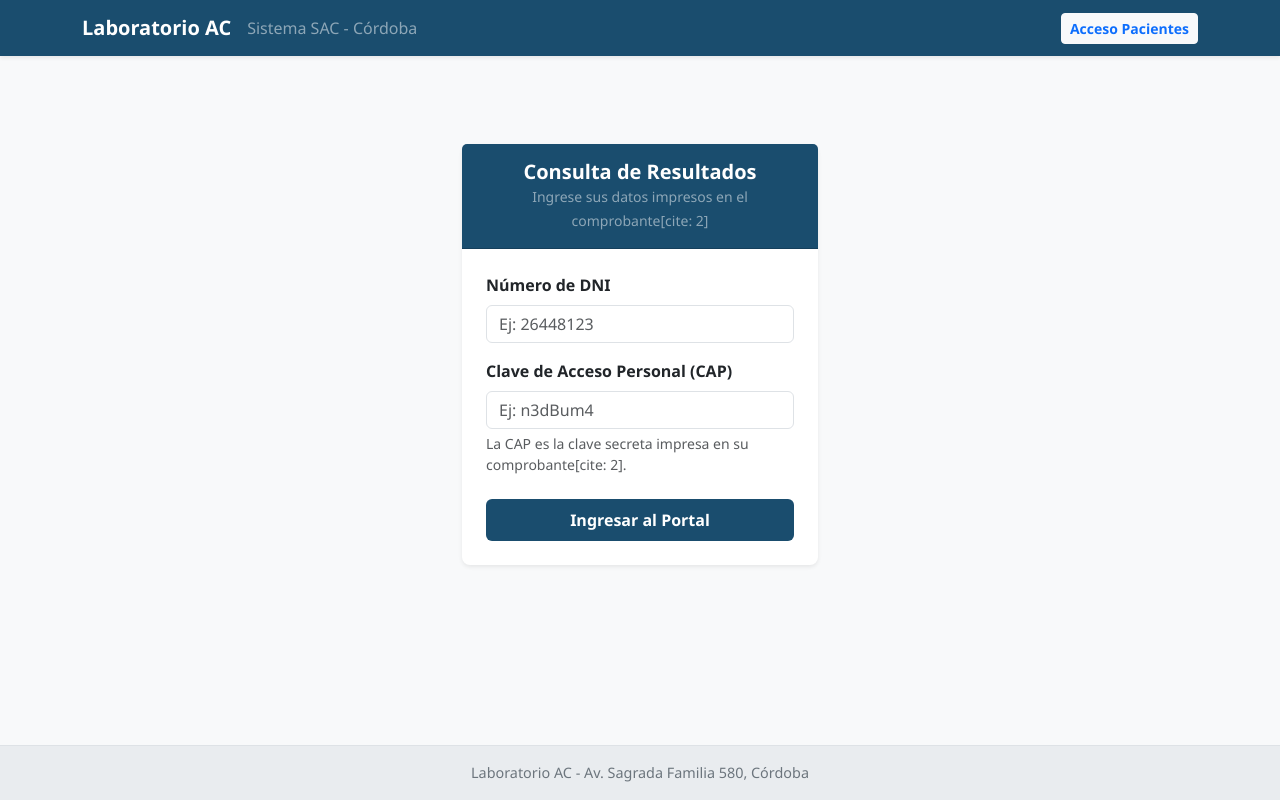
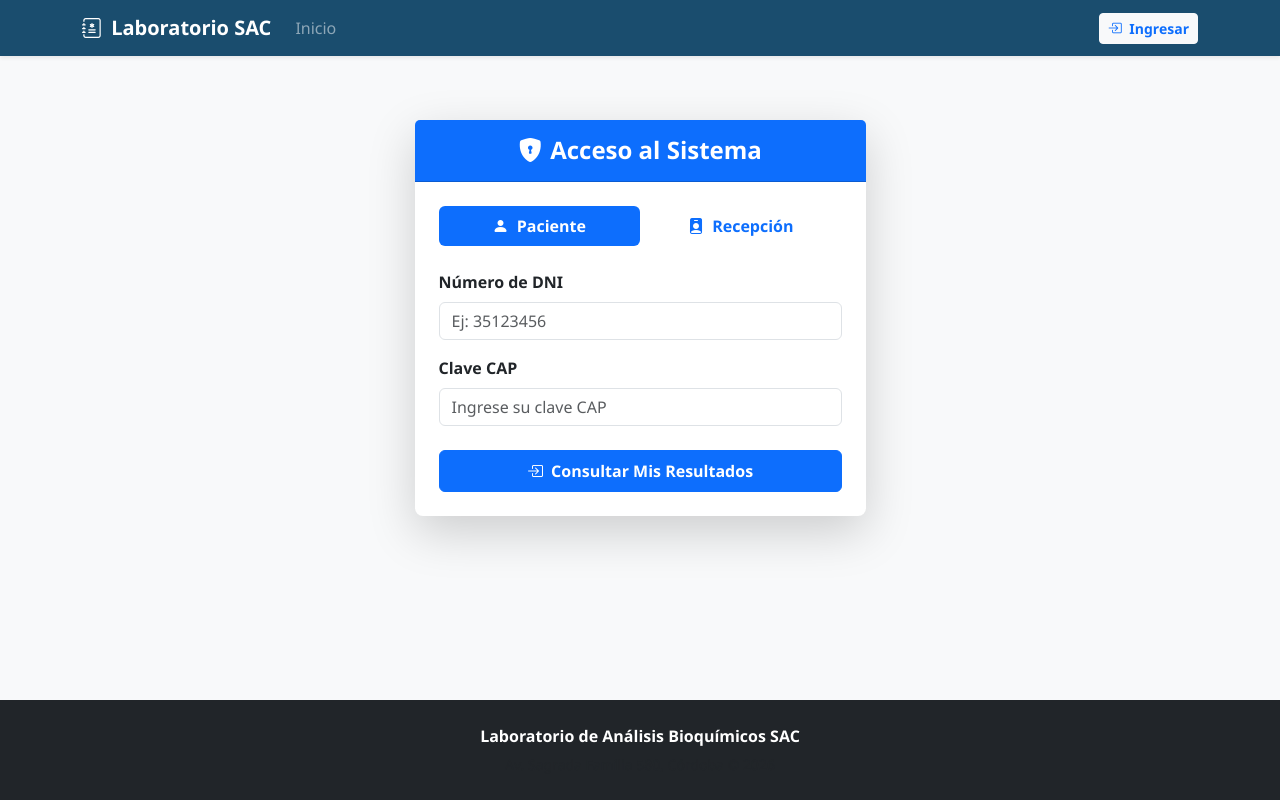
Before and after one commit to Villada-PG3/trabajo-practico-integrador-laboratorio_analisis_bioquimico, a Django app: page /portal/login/ in a window 1280 px wide. Run offline with Django 5.2, Linux system fonts and the light colour scheme.

Commit message:
feat:Desde el home generico,inicio de sesion para paciente y para administrador

```diff
--- a/analisis_bioquimico/templates/analisis_bioquimico/base.html
+++ b/analisis_bioquimico/templates/analisis_bioquimico/base.html
@@ -3,51 +3,110 @@
 <head>
     <meta charset="UTF-8">
     <meta name="viewport" content="width=device-width, initial-scale=1.0">
-    <title>{% block title %}Laboratorio AC - Sistema SAC{% endblock %}</title>
-    <!-- Bootstrap CSS -->
+    <title>{% block title %}Laboratorio SAC - Córdoba{% endblock %}</title>
+    <!-- Bootstrap 5 CSS -->
     <link href="https://cdn.jsdelivr.net/npm/bootstrap@5.3.0/dist/css/bootstrap.min.css" rel="stylesheet">
+    <!-- Bootstrap Icons -->
+    <link rel="stylesheet" href="https://cdn.jsdelivr.net/npm/bootstrap-icons@1.11.0/font/bootstrap-icons.css">
     <style>
-        body { background-color: #f8f9fa; font-family: 'Segoe UI', Tahoma, Geneva, Verdana, sans-serif; }
-        .navbar-custom { background-color: #1a4d6e; }
-        .footer-custom { background-color: #e9ecef; color: #6c757d; font-size: 0.9rem; }
+        .navbar-custom {
+            background-color: #1a4d6e;
+        }
+        body {
+            background-color: #f8f9fa;
+            min-height: 100vh;
+            display: flex;
+            flex-direction: column;
+            font-family: 'Segoe UI', Tahoma, Geneva, Verdana, sans-serif;
+        }
+        main {
+            flex: 1;
+        }
     </style>
-    {% block extra_css %}{% endblock %}
 </head>
-<body class="d-flex flex-column min-vh-100">
-
+<body>
 
     <!-- Header / Navbar Principal -->
     <nav class="navbar navbar-expand-lg navbar-dark navbar-custom shadow-sm">
         <div class="container">
-        <!-- El clic en el logo o nombre te devuelve siempre al Home público -->
-        <a class="navbar-brand fw-bold" href="{% url 'analisis_bioquimico:home' %}">Laboratorio AC</a>
-        <span class="navbar-text text-white-50 d-none d-md-inline">
-            Sistema SAC - Córdoba
+            <!-- Logo principal -> Te lleva al Home público -->
+            <a class="navbar-brand fw-bold" href="{% url 'analisis_bioquimico:home' %}">
+                <i class="bi bi-journal-medical me-1"></i> Laboratorio SAC
+            </a>
+
+            <button class="navbar-toggler" type="button" data-bs-toggle="collapse" data-bs-target="#navbarSAC" aria-controls="navbarSAC" aria-expanded="false" aria-label="Toggle navigation">
+                <span class="navbar-toggler-icon"></span>
+            </button>
+
+            <div class="collapse navbar-collapse" id="navbarSAC">
+                <ul class="navbar-nav me-auto mb-2 mb-lg-0">
+                    <li class="nav-item">
+                        <a class="nav-link text-white-50" href="{% url 'analisis_bioquimico:home' %}">Inicio</a>
+                    </li>
+
+                    <!-- Acceso al panel de gestión solo si no estamos en el Home y la sesión de Recepción está activa -->
+                    {% if request.session.recepcionista_id and request.resolver_match.url_name != 'home' %}
+                        <li class="nav-item">
+                            <a class="nav-link fw-semibold text-white" href="{% url 'analisis_bioquimico:gestion_pacientes' %}">
+                                <i class="bi bi-person-vcard me-1"></i> Gestión de Pacientes
+                            </a>
+                        </li>
+                    {% endif %}
+                </ul>
+
+                <!-- Bloque de Estado de Sesión / Acceso en el Navbar -->
+                <div class="d-flex align-items-center gap-2">
+
+                    {# 1. SI ESTAMOS EN EL HOME: Siempre mostramos la vista institucional con el botón genérico 'Ingresar' #}
+                    {% if request.resolver_match.url_name == 'home' %}
+
+                        <a href="{% url 'analisis_bioquimico:login' %}" class="btn btn-light btn-sm text-primary fw-bold">
+                            <i class="bi bi-box-arrow-in-right me-1"></i> Ingresar
+                        </a>
+
+                    {# 2. SI NO ESTAMOS EN EL HOME: Mostramos la sesión activa según el perfil #}
+                    {% else %}
+
+                        {% if request.session.paciente_id %}
+                            <span class="text-white small me-1">
+                                <i class="bi bi-person-circle me-1"></i>{{ request.session.paciente_nombre }}
                             </span>
-        <div class="ms-auto d-flex align-items-center gap-2">
-            {% if request.session.paciente_dni %}
-                <!-- Si el paciente INICIÓ sesión con DNI + CAP -->
                             <a href="{% url 'analisis_bioquimico:portal_historial' %}" class="btn btn-light btn-sm text-primary fw-bold">
                                 Mis Estudios
                             </a>
                             <a href="{% url 'analisis_bioquimico:logout_paciente' %}" class="btn btn-outline-light btn-sm">
                                 Cerrar Sesión
                             </a>
+
+                        {% elif request.session.recepcionista_id %}
+                            <span class="text-white small me-1">
+                                <i class="bi bi-person-badge me-1"></i>Recepción
+                            </span>
+                            <a href="{% url 'analisis_bioquimico:gestion_pacientes' %}" class="btn btn-light btn-sm text-primary fw-bold">
+                                Panel Recepción
+                            </a>
+                            <a href="{% url 'analisis_bioquimico:logout_recepcion' %}" class="btn btn-outline-light btn-sm">
+                                Cerrar Sesión
+                            </a>
+
                         {% else %}
-                <!-- Si es un visitante en el Home que aún NO inició sesión -->
-                <a href="{% url 'analisis_bioquimico:login_paciente' %}" class="btn btn-light btn-sm text-primary fw-semibold">
-                    Acceso Pacientes
+                            <a href="{% url 'analisis_bioquimico:login' %}" class="btn btn-light btn-sm text-primary fw-bold">
+                                <i class="bi bi-box-arrow-in-right me-1"></i> Ingresar
                             </a>
                         {% endif %}
+
+                    {% endif %}
+
+                </div>
             </div>
         </div>
     </nav>
 
-    <!-- Contenedor de Mensajes de Django -->
+    <!-- Bloque para Mensajes de Alerta/Notificación -->
     <div class="container mt-3">
         {% if messages %}
             {% for message in messages %}
-                <div class="alert alert-{{ message.tags|default:'info' }} alert-dismissible fade show" role="alert">
+                <div class="alert alert-{{ message.tags|default:'info' }} alert-dismissible fade show shadow-sm" role="alert">
                     {{ message }}
                     <button type="button" class="btn-close" data-bs-dismiss="alert" aria-label="Close"></button>
                 </div>
@@ -55,21 +114,21 @@
         {% endif %}
     </div>
 
-    <!-- Bloque de Contenido Principal -->
-    <main class="container my-4 flex-grow-1">
+    <!-- Contenido Dinámico -->
+    <main>
         {% block content %}
         {% endblock %}
     </main>
 
-    <!-- Footer -->
-    <footer class="footer-custom text-center py-3 mt-auto border-top">
-        <div class="container">
-            <p class="m-0">Laboratorio AC - Av. Sagrada Familia 580, Córdoba</p>
+    <!-- Footer Institucional -->
+    <footer class="bg-dark text-white py-4 mt-5">
+        <div class="container text-center">
+            <p class="mb-1 fw-semibold">Laboratorio de Análisis Bioquímicos SAC</p>
+            <small class="text-muted">Av. Sagrada Familia 580, Córdoba &copy; {% now "Y" %}</small>
         </div>
     </footer>
 
-    <!-- Bootstrap JS -->
+    <!-- Bootstrap 5 JS Bundle -->
     <script src="https://cdn.jsdelivr.net/npm/bootstrap@5.3.0/dist/js/bootstrap.bundle.min.js"></script>
-    {% block extra_js %}{% endblock %}
 </body>
 </html>
--- a/analisis_bioquimico/templates/analisis_bioquimico/portal/login.html
+++ b/analisis_bioquimico/templates/analisis_bioquimico/portal/login.html
@@ -1,31 +1,72 @@
 {% extends 'analisis_bioquimico/base.html' %}
 
-{% block title %}Acceso a Resultados - Laboratorio AC{% endblock %}
-
 {% block content %}
-<div class="row justify-content-center my-5">
-    <div class="col-md-5 col-lg-4">
-        <div class="card shadow-sm border-0 rounded-3">
-            <div class="card-header text-center py-3 text-white" style="background-color: #1a4d6e;">
-                <h5 class="m-0 fw-bold">Consulta de Resultados</h5>
-                <small class="text-white-50">Ingrese sus datos impresos en el comprobante[cite: 2]</small>
+<div class="container py-5">
+    <div class="row justify-content-center">
+        <div class="col-md-5">
+            <div class="card border-0 shadow-lg rounded-3">
+                <div class="card-header bg-primary text-white text-center py-3">
+                    <h4 class="fw-bold mb-0"><i class="bi bi-shield-lock-fill me-2"></i>Acceso al Sistema</h4>
                 </div>
                 <div class="card-body p-4">
+
+                    <!-- Navegación por Pestañas (Tabs) -->
+                    <ul class="nav nav-pills nav-justified mb-4" id="loginTab" role="tablist">
+                        <li class="nav-item" role="presentation">
+                            <button class="nav-link active fw-bold" id="paciente-tab" data-bs-toggle="tab"
+                                    data-bs-target="#paciente-panel" type="button" role="tab">
+                                <i class="bi bi-person-fill me-1"></i> Paciente
+                            </button>
+                        </li>
+                        <li class="nav-item" role="presentation">
+                            <button class="nav-link fw-bold" id="recepcion-tab" data-bs-toggle="tab"
+                                    data-bs-target="#recepcion-panel" type="button" role="tab">
+                                <i class="bi bi-person-badge-fill me-1"></i> Recepción
+                            </button>
+                        </li>
+                    </ul>
+
+                    <div class="tab-content" id="loginTabContent">
+                        <!-- Pestaña 1: Pacientes -->
+                        <div class="tab-pane fade show active" id="paciente-panel" role="tabpanel">
                             <form method="POST">
                                 {% csrf_token %}
+                                <input type="hidden" name="tipo_login" value="paciente">
                                 <div class="mb-3">
-                        <label for="dni" class="form-label fw-bold">Número de DNI</label>
-                        <input type="text" class="form-control" id="dni" name="dni" placeholder="Ej: 26448123" required autocomplete="off">
+                                    <label class="form-label fw-semibold">Número de DNI</label>
+                                    <input type="text" name="dni" class="form-control" placeholder="Ej: 35123456" required>
                                 </div>
                                 <div class="mb-3">
-                        <label for="cap" class="form-label fw-bold">Clave de Acceso Personal (CAP)</label>
-                        <input type="password" class="form-control" id="cap" name="cap" placeholder="Ej: n3dBum4" required autocomplete="off">
-                        <div class="form-text mt-1">La CAP es la clave secreta impresa en su comprobante[cite: 2].</div>
+                                    <label class="form-label fw-semibold">Clave CAP</label>
+                                    <input type="password" name="cap" class="form-control" placeholder="Ingrese su clave CAP" required>
                                 </div>
-                    <button type="submit" class="btn w-100 py-2 text-white fw-bold mt-2" style="background-color: #1a4d6e;">
-                        Ingresar al Portal
+                                <button type="submit" class="btn btn-primary w-100 fw-bold py-2 mt-2">
+                                    <i class="bi bi-box-arrow-in-right me-1"></i> Consultar Mis Resultados
                                 </button>
                             </form>
+                        </div>
+
+                        <!-- Pestaña 2: Recepción -->
+                        <div class="tab-pane fade" id="recepcion-panel" role="tabpanel">
+                            <form method="POST">
+                                {% csrf_token %}
+                                <input type="hidden" name="tipo_login" value="recepcion">
+                                <div class="mb-3">
+                                    <label class="form-label fw-semibold">Usuario de Recepción</label>
+                                    <input type="text" name="usuario" class="form-control" placeholder="Ej: recepcion" required>
+                                </div>
+                                <div class="mb-3">
+                                    <label class="form-label fw-semibold">Contraseña</label>
+                                    <input type="password" name="clave" class="form-control" placeholder="••••••••" required>
+                                </div>
+                                <button type="submit" class="btn btn-dark w-100 fw-bold py-2 mt-2">
+                                    <i class="bi bi-shield-check me-1"></i> Ingresar al Panel
+                                </button>
+                            </form>
+                        </div>
+                    </div>
+
+                </div>
             </div>
         </div>
     </div>
--- a/analisis_bioquimico/urls.py
+++ b/analisis_bioquimico/urls.py
@@ -8,4 +8,5 @@ urlpatterns = [
     path('portal/login/', views.login_paciente, name='login_paciente'),
     path('portal/logout/', views.logout_paciente, name='logout_paciente'),
     path('portal/historial/', views.historial_solicitudes, name='portal_historial'),
+    path('recepcion/pacientes/', views.login_paciente, name='login'),
 ]
--- a/analisis_bioquimico/views.py
+++ b/analisis_bioquimico/views.py
@@ -104,7 +104,41 @@ def historial_solicitudes(request):
 # ==========================================
 
 def home(request):
+    return render(request, 'analisis_bioquimico/home.html')
+
+
+def login_unificado(request):
     """
-    Landing Page pública inspirada en Laboratorio LACE.
+    Vista de login centralizada con pestañas para Pacientes y Recepción.
     """
-    return render(request, 'analisis_bioquimico/home.html')
+    if request.method == 'POST':
+        tipo_login = request.POST.get('tipo_login')
+
+        # 1. LOGIN DE PACIENTE (DNI + CAP)
+        if tipo_login == 'paciente':
+            dni = request.POST.get('dni', '').strip()
+            cap = request.POST.get('cap', '').strip()
+
+            paciente = Paciente.objects.filter(dni=dni, cap=cap).first()
+            if paciente:
+                request.session['paciente_id'] = paciente.id
+                request.session['paciente_nombre'] = f"{paciente.nombre} {paciente.apellido}"
+                messages.success(request, f"¡Bienvenido/a, {paciente.nombre}!")
+                return redirect('analisis_bioquimico:portal_historial')
+            else:
+                messages.error(request, 'DNI o CAP incorrectos. Verifique los datos ingresados.')
+
+        # 2. LOGIN DE RECEPCIÓN / PERSONAL
+        elif tipo_login == 'recepcion':
+            usuario = request.POST.get('usuario', '').strip()
+            clave = request.POST.get('clave', '').strip()
+
+            # Validación simple/demo (o usando el sistema de usuarios de Django)
+            if usuario == 'recepcion' and clave == '1234':
+                request.session['recepcionista_id'] = 1
+                messages.success(request, 'Sesión de Recepción iniciada correctamente.')
+                return redirect('analisis_bioquimico:gestion_pacientes')
+            else:
+                messages.error(request, 'Usuario o contraseña de Recepción inválidos.')
+
+    return render(request, 'analisis_bioquimico/login.html')
```
Also changed, not shown: analisis_bioquimico/templates/analisis_bioquimico/recepcion/gestion_paciente.html (added, +88 -0 lines). Lines whose indentation alone changed are shown as unchanged.
